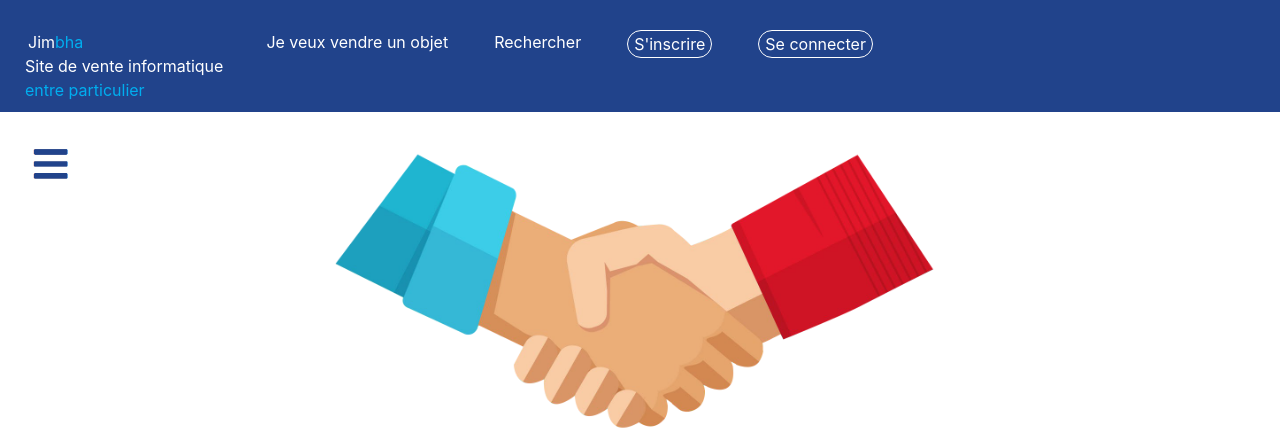
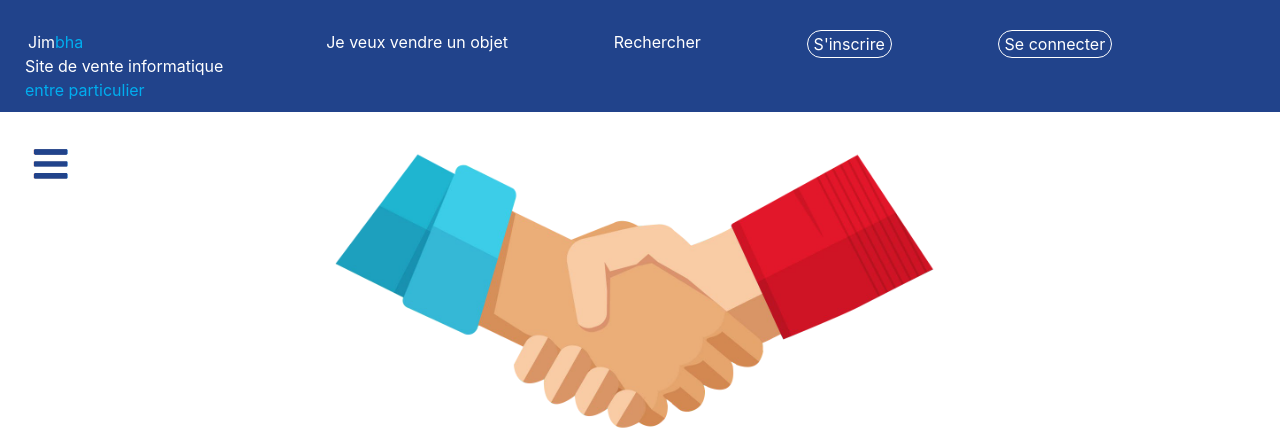
Before and after one commit to jwglimois/PPE4, a PHP site: page /index.php in a window 1280 px wide. Shown: the top 447 px of the page. Run offline with PHP 8.4, Linux system fonts and the light colour scheme; data that the repository does not hold is empty.

Commit message:
J'ai passé une commande de bootstrap pour ajuster les colonnes à l'écran

```diff
--- a/require_once/menu.php
+++ b/require_once/menu.php
@@ -1,7 +1,7 @@
 <div class="container-fluid">
 	<div class="row">
 		<div id="menu" class="col-md-12">
-			<ul>
+			<ul class="container-fluid d-flex justify-content-between">
 				<li><a href="index.php"><span class="logo"><span class="titre_jim">Jim</span><span class="titre_bha">bha</span></br>Site de vente informatique</br><span class="titre_particulier">entre particulier</span></span></a></li>
 				<li><a href="vendre.php">Je veux vendre un objet</a></li>
 				<li>
```
